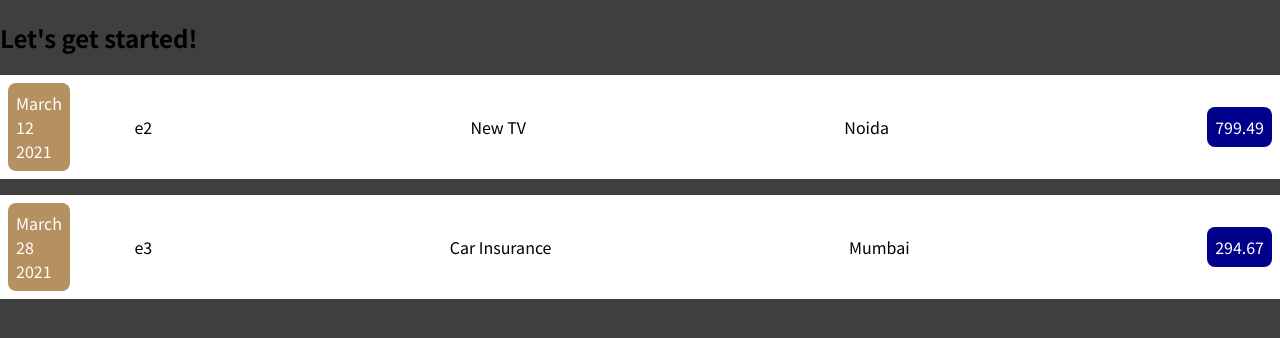
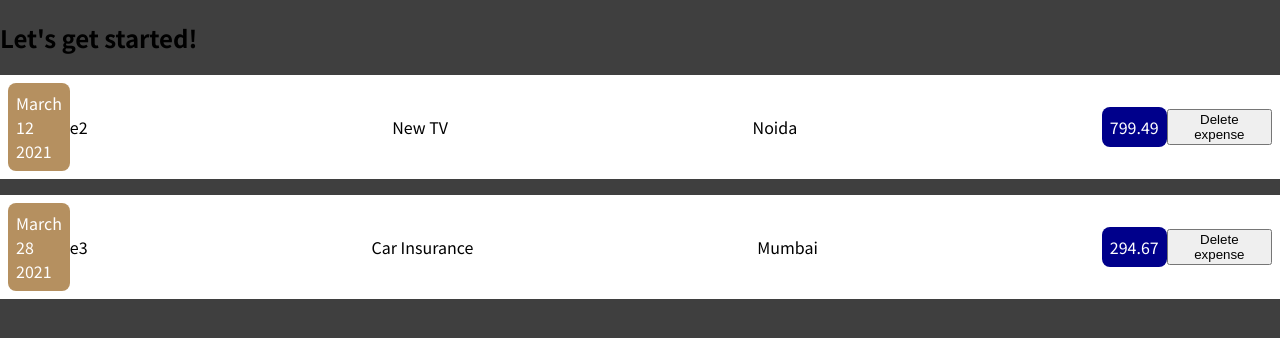
Before and after one commit to sps-398/react-course, a JavaScript app: page / in a window 1280 px wide. Shown: the top 338 px of the page. Built offline with nearby package versions, Linux system fonts and the light colour scheme.

Commit message:
task1_ass2_react

```diff
--- a/src/App.js
+++ b/src/App.js
@@ -1,36 +1,10 @@
-import ExpenseItem from "./components/Expenses/ExpenseItem";
+import Expenses from './components/Expenses/Expenses';
 
 function App() {
-  const expenses = [
-    {
-      id: 'e1',
-      title: 'Toilet Paper',
-      amount: 94.12,
-      date: new Date(2020, 7, 14),
-      location: 'Chennai'
-    },
-    { id: 'e2',
-    title: 'New TV',
-    amount: 799.49,
-    date: new Date(2021, 2, 12),
-    location: 'Noida'
-  },
-    {
-      id: 'e3',
-      title: 'Car Insurance',
-      amount: 294.67,
-      date: new Date(2021, 2, 28),
-      location: 'Mumbai'
-    }
-  ];
-
   return (
     <div>
       <h2>Let's get started!</h2>
-      <div id="expense-container">
-      </div>
-      <ExpenseItem id={expenses[1].id} title={expenses[1].title} amount={expenses[1].amount} date={expenses[1].date} location={expenses[1].location}></ExpenseItem>
-      <ExpenseItem id={expenses[2].id} title={expenses[2].title} amount={expenses[2].amount} date={expenses[2].date} location={expenses[2].location}></ExpenseItem>
+      <Expenses></Expenses>
     </div>
   );
 }
--- a/src/components/Expenses/ExpenseItem.js
+++ b/src/components/Expenses/ExpenseItem.js
@@ -3,11 +3,15 @@ import ExpenseDate from './ExpenseDate';
 import ExpenseDetails from './ExpenseDetails';
 
 function ExpenseItem(props) {
+    function deleteExpense() {
+        document.getElementById(props.id).remove();
+    }
     return (
         <div>
-            <div className="expense_item">
+            <div id={props.id} className="expense_item">
                 <ExpenseDate date={props.date}></ExpenseDate>
                 <ExpenseDetails id={props.id} title={props.title} location={props.location} amount={props.amount} />
+                <button onClick={deleteExpense}>Delete expense</button>
             </div>
         </div>
     );
--- /dev/null
+++ b/src/components/Expenses/Expenses.js
@@ -0,0 +1,35 @@
+import ExpenseItem from "./ExpenseItem";
+
+function Expenses() {
+    const expenses = [
+        {
+          id: 'e1',
+          title: 'Toilet Paper',
+          amount: 94.12,
+          date: new Date(2020, 7, 14),
+          location: 'Chennai'
+        },
+        { id: 'e2',
+        title: 'New TV',
+        amount: 799.49,
+        date: new Date(2021, 2, 12),
+        location: 'Noida'
+      },
+        {
+          id: 'e3',
+          title: 'Car Insurance',
+          amount: 294.67,
+          date: new Date(2021, 2, 28),
+          location: 'Mumbai'
+        }
+      ];
+
+    return (
+        <div>
+            <ExpenseItem id={expenses[1].id} title={expenses[1].title} amount={expenses[1].amount} date={expenses[1].date} location={expenses[1].location}></ExpenseItem>
+            <ExpenseItem id={expenses[2].id} title={expenses[2].title} amount={expenses[2].amount} date={expenses[2].date} location={expenses[2].location}></ExpenseItem>
+        </div>
+    );
+}
+
+export default Expenses;
```
